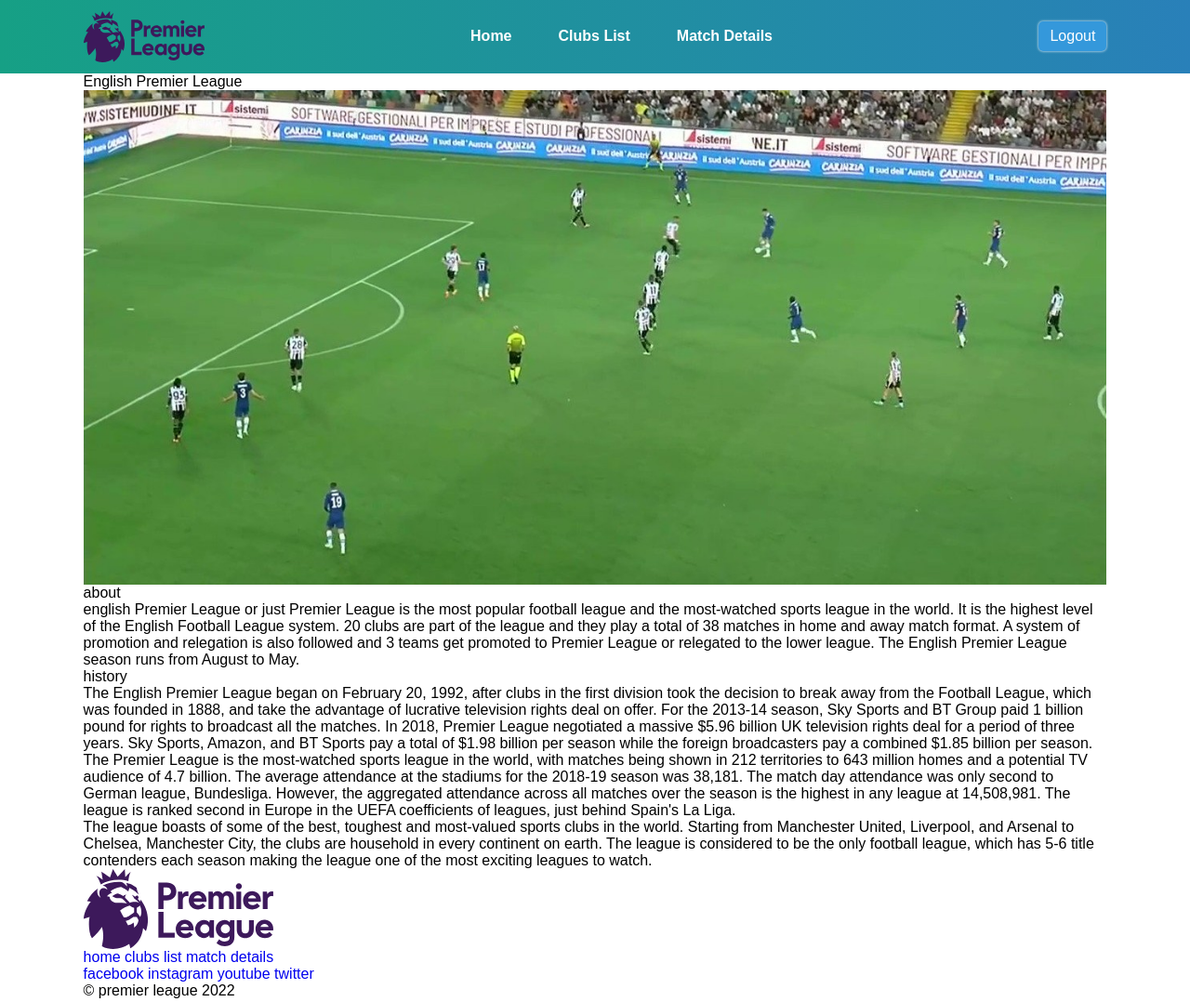
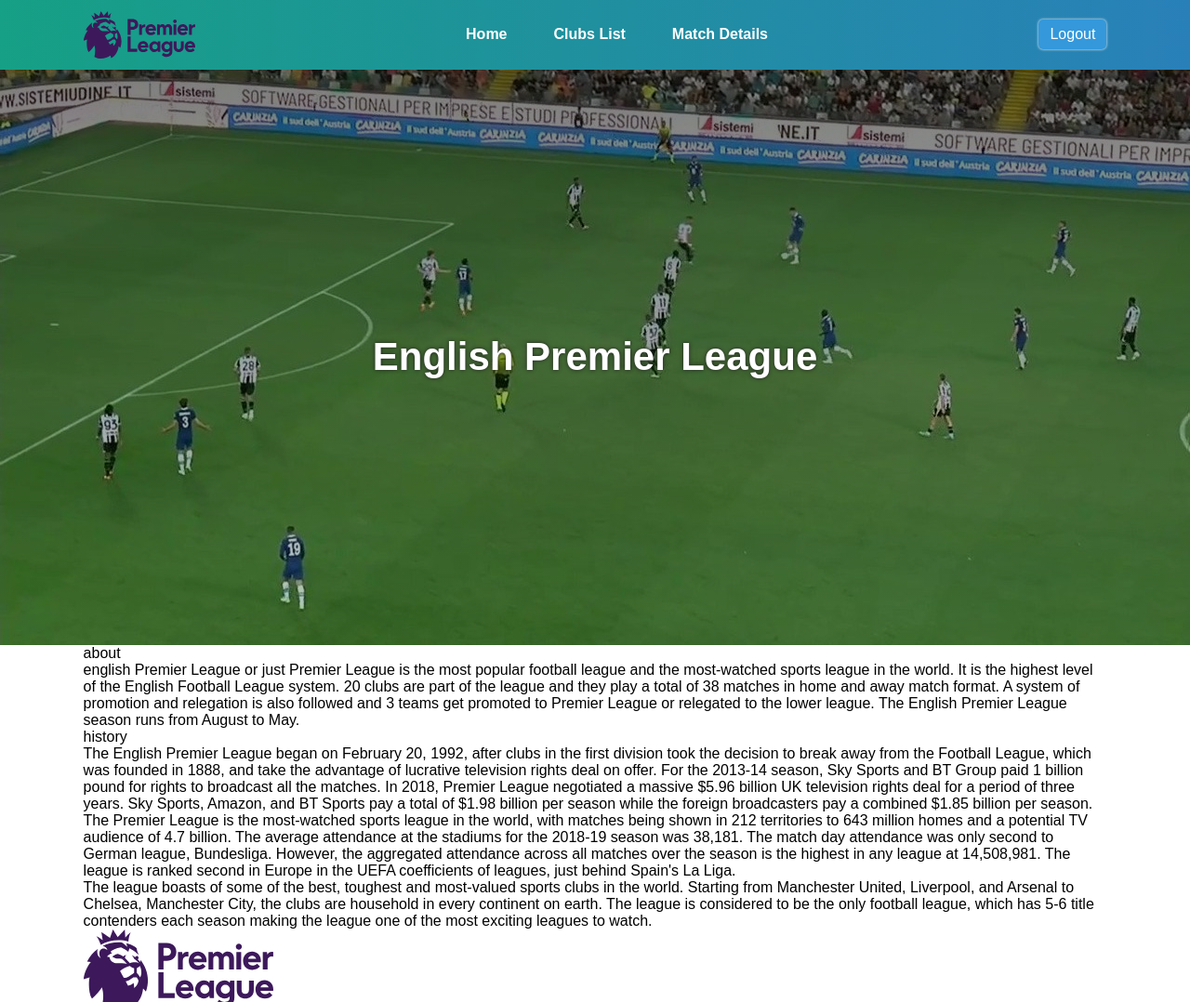
Before and after one commit to katiullahaxioned/English_Premier_League, a plain HTML site: page index.html in a window 1280 px wide. Shown: the top 1078 px of the page at 93% size. Drawn offline with Linux system fonts and the light colour scheme.

Commit message:
index: banner-section styling initial

```diff
--- a/assets/css/style.css
+++ b/assets/css/style.css
@@ -136,19 +136,19 @@ input[type] {
   Header styling starts here
 =================================*/
 
-header {
+header .wrapper {
+  width: 100%;
+  padding: 12px 7%;
+  display: flex;
+  align-items: center;
+  justify-content: space-between;
+  position: relative;
   background: linear-gradient(to right, var(--clr-green2), var(--clr-blue2));
 }
 
-header .wrapper {
-  padding: 12px 0;
-  display: flex;
-  align-items: center;
-  justify-content: space-between;
-}
-
 header .logo {
-  width: 130px;
+  width: 120px;
+  flex-shrink: 0;
 }
 
 .menu-toggle {
@@ -226,9 +226,43 @@ header .logo {
   main styling starts here
 =================================*/
 
+/* "index.html" styling starts here */
 
+/* banner section starts here */
 
+.banner .wrapper {
+  width: 100%;
+  position: relative;
+  display: flex;
+  align-items: center;
+  justify-content: center;
+  background: linear-gradient(rgba(0,0,0,0.5), rgba(0,0,0,0.2));
+}
 
+.banner-figure {
+  width: 100%;
+  z-index: -1;
+}
+
+.banner-figure img {
+  object-fit: cover;
+  object-position: center;
+}
+
+.banner-heading {
+  position: absolute;
+  z-index: 1;
+  font-size: 42px;
+  text-transform: capitalize;
+  font-weight: 600;
+  text-align: center;
+  color: var(--clr-white);
+  text-shadow: 0 0 4px var(--clr-black1);
+}
+
+/* banner section ends here */
+
+/* "index.html" styling ends here */
 
 
 
```
